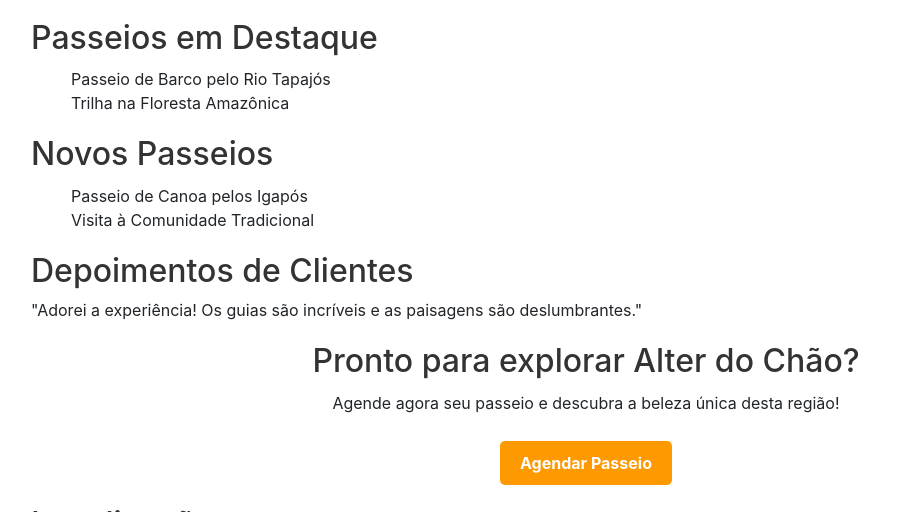
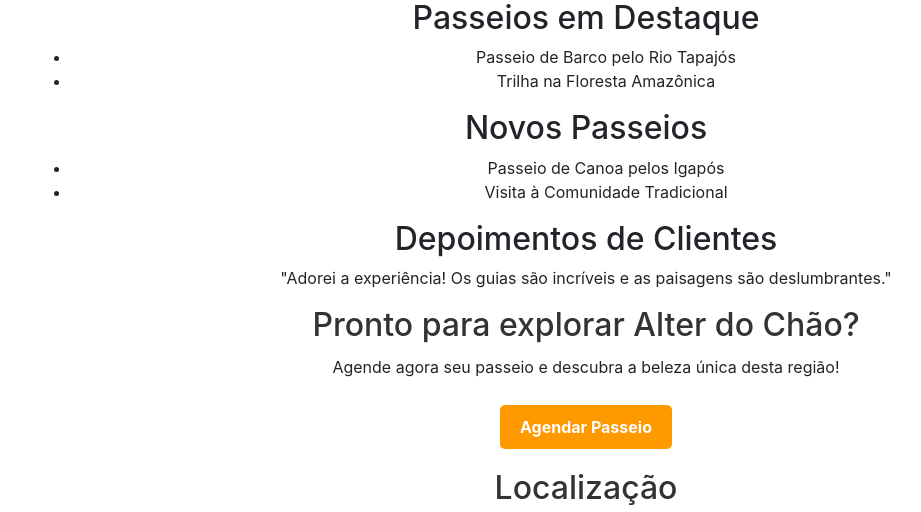
Before and after one commit to leeaf4r00/guiaalter, a Flask app: page / in a window 1280 px wide. Shown: the part 1007-1519 px from the top of the page, without its empty margins (54-975 px from the left). Run offline with Flask 3, Linux system fonts and the light colour scheme; some libraries are stand-ins or nearby versions.

Commit message:
atualizado

```diff
--- a/app.py
+++ b/app.py
@@ -1,4 +1,4 @@
-from flask import Flask, render_template, request, redirect, url_for, session
+from flask import Flask, render_template, request, redirect, url_for, session, send_from_directory
 from flask_login import LoginManager, UserMixin, login_user, login_required, logout_user, current_user
 import os
 import sqlite3
@@ -54,6 +54,13 @@ def get_images(folder):
     images = [os.path.join(folder_path, f) for f in os.listdir(
         folder_path) if f.lower().endswith(('.jpg', '.jpeg', '.png'))]
     return images
+
+# Rota para servir arquivos estáticos do diretório 'static'
+
+
+@app.route('/static/<path:filename>')
+def serve_static(filename):
+    return send_from_directory(app.static_folder, filename)
 
 # Rota para a página inicial
 
--- a/static/css/style.css
+++ b/static/css/style.css
@@ -1,57 +1,34 @@
-/* Adicione este conteúdo ao seu arquivo CSS */
+/* Reset CSS - Normalize.css é um exemplo de reset CSS */
+@import url('https://cdnjs.cloudflare.com/ajax/libs/normalize/8.0.1/normalize.min.css');
 
-/* Animações usando a biblioteca animate.css */
-@import url('https://cdnjs.cloudflare.com/ajax/libs/animate.css/4.1.1/animate.min.css');
+/* Variáveis CSS */
+:root {
+    --main-color: #333;
+    --callout-color: #ff9900;
+}
 
 /* Seção de destaque de passeios */
-.highlighted-tours {
+.section {
     margin-top: 20px;
     animation: fadeInUp 1s ease-in-out;
 }
 
-.highlighted-tours h2 {
-    color: #333;
+.section h2 {
+    color: var(--main-color);
 }
 
-.highlighted-tours ul {
+.section ul {
     list-style: none;
     margin-top: 10px;
 }
 
-/* Seção de novos passeios */
-.new-tours {
-    margin-top: 20px;
-    animation: fadeInUp 1s ease-in-out;
-}
-
-.new-tours h2 {
-    color: #333;
-}
-
-.new-tours ul {
-    list-style: none;
-    margin-top: 10px;
-}
-
-/* Seção de depoimentos de clientes */
-.client-testimonials {
-    margin-top: 20px;
-    animation: fadeInUp 1s ease-in-out;
-}
-
-.client-testimonials h2 {
-    color: #333;
-}
-
 /* Seção de chamada para ação */
 .call-to-action {
-    margin-top: 20px;
     text-align: center;
-    animation: fadeInUp 1s ease-in-out;
 }
 
 .call-to-action h2 {
-    color: #333;
+    color: var(--main-color);
 }
 
 .call-to-action p {
@@ -61,7 +38,7 @@
 .call-to-action .cta-button {
     display: inline-block;
     padding: 10px 20px;
-    background-color: #ff9900; /* Amarelo atraente */
+    background-color: var(--callout-color);
     color: #fff;
     text-decoration: none;
     font-weight: bold;
@@ -71,7 +48,7 @@
 }
 
 .call-to-action .cta-button:hover {
-    background-color: #e68a00; /* Amarelo mais escuro ao passar o mouse */
+    background-color: #e68a00;
 }
 
 /* Seção de mapa de localização */
@@ -81,5 +58,5 @@
 }
 
 .location-map h2 {
-    color: #333;
+    color: var(--main-color);
 }
--- a/templates/index.html
+++ b/templates/index.html
@@ -11,7 +11,7 @@
 </head>
 
 <body>
-    <header class="header">
+    <header class="header text-center">
         <div class="container">
             <div class="row">
                 <div class="col-md-4">
@@ -69,7 +69,7 @@
     </nav>
 
     <section class="main-content">
-        <div class="slideshow">
+        <div class="slideshow text-center">
             <!-- Slideshow com fotos dos principais passeios -->
             <div class="image-container">
                 <img src="{{ url_for('static', filename='img/alter1.jpg') }}" alt="Passeio 1" class="img-fluid">
@@ -80,7 +80,7 @@
             <!-- Adicione mais imagens conforme necessário -->
         </div>
 
-        <div class="highlighted-tours">
+        <div class="highlighted-tours text-center">
             <div class="container">
                 <h2>Passeios em Destaque</h2>
                 <!-- Lista de passeios destacados -->
@@ -92,7 +92,7 @@
             </div>
         </div>
 
-        <div class="new-tours">
+        <div class="new-tours text-center">
             <div class="container">
                 <h2>Novos Passeios</h2>
                 <!-- Lista de novos passeios adicionados -->
@@ -104,7 +104,7 @@
             </div>
         </div>
 
-        <div class="client-testimonials">
+        <div class="client-testimonials text-center">
             <div class="container">
                 <h2>Depoimentos de Clientes</h2>
                 <!-- Seção para depoimentos/avaliações de clientes -->
@@ -113,7 +113,7 @@
             </div>
         </div>
 
-        <div class="call-to-action">
+        <div class="call-to-action text-center">
             <div class="container">
                 <h2>Pronto para explorar Alter do Chão?</h2>
                 <p>Agende agora seu passeio e descubra a beleza única desta região!</p>
@@ -121,7 +121,7 @@
             </div>
         </div>
 
-        <div class="location-map">
+        <div class="location-map text-center">
             <div class="container">
                 <h2>Localização</h2>
                 <!-- Mapa do local com indicação dos pontos de passeio -->
@@ -130,8 +130,6 @@
             </div>
         </div>
     </section>
-
-    </div>
 
     <footer class="footer">
         <div class="container">
```
Also changed, not shown: static/js/script.js (added, +37 -0 lines).
